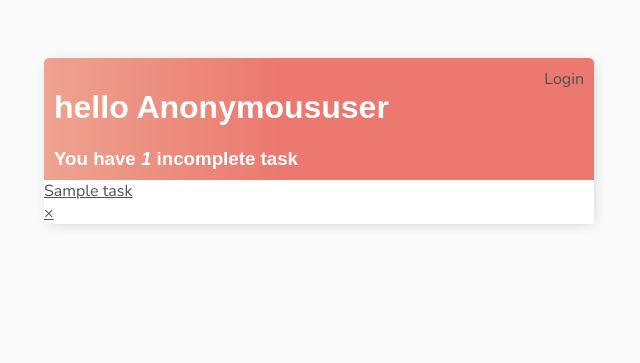
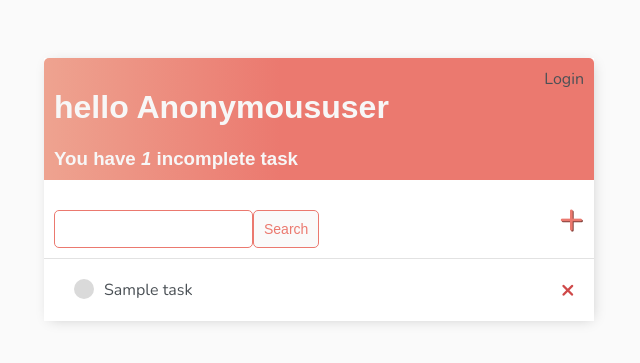
Before and after one commit to Sughnenter/to-do-list, a Django app: template newapp/templates/newapp/task_list.html in a window 1280 px wide. Shown: the top 363 px of the page, without its empty margins (321-961 px from the left). Run offline with Django 3.2, Linux system fonts and the light colour scheme; the template is opened without the code that fills it: most values are stand-ins (such as "Sample title", 1, 10 or a date in 2020).

Commit message:
Added styles

```diff
--- a/newapp/templates/newapp/main.html
+++ b/newapp/templates/newapp/main.html
@@ -1,4 +1,5 @@
 <!DOCTYPE html>
+
 <html>
   <head>
     <meta charset="utf-8" />
@@ -50,6 +51,7 @@
           #eb796f 43%,
           #eb796f 100%
         );
+      }
       .header-bar,
       a {
         color: rgb(247, 247, 247);
@@ -84,6 +86,49 @@
         background-color: rgb(218, 218, 218);
         border-radius: 50%;
       }
+      .delete-link {
+        text-decoration: none;
+        font-weight: 900;
+        color: #cf4949;
+        font-size: 22px;
+        line-height: 0;
+      }
+      #search-add-wrapper {
+        display: flex;
+        justify-content: space-between;
+        align-items: center;
+        padding: 10px;
+      }
+      #add-link {
+        color: #eb796f;
+        text-decoration: none;
+        font-size: 42px;
+        text-shadow: 1px 1px #81413b;
+      }
+      input[type="text"],
+      input[type="password"],
+      textarea {
+        border: 1px solid #eb796f;
+        border-radius: 5px;
+        padding: 10px;
+        width: 90%;
+      }
+      label {
+        padding-top: 10px !important;
+        display: block;
+      }
+      .button {
+        border: 1px solid #eb796f;
+        background-color: #fafafa;
+        color: #eb796f;
+        padding: 10px;
+        font-size: 14px;
+        border-radius: 5px;
+        cursor: pointer;
+        text-decoration: none;
+      }
+      .card-body {
+        padding: 20px;
       }
     </style>
   </head>
--- a/newapp/templates/newapp/task_list.html
+++ b/newapp/templates/newapp/task_list.html
@@ -8,16 +8,24 @@
     </h3>
   </div>
   {% if request.user.is_authenticated %}
-  <a href="{% url 'logout' %}">Logout</a>
+  <a href="{% url 'logout' %}" style="color: rgb(247, 247, 247);
+  text-decoration: none;" >Logout</a>
   {% else %}
   <a href="{% url 'login' %}">Login</a>
   {% endif %}
 </div>
 
-<!-- <form method="GET">
-  <input type="text" name="Search-area" value="{{search_input}}" />
-  <input type="submit" value="Search" />
-</form>  -->
+<div id="search-add-wrapper">
+  <form method="GET" style="margin-top: 20px;display: flex;">
+    <input type="text" name="Search-area" value="{{search_input}}" />
+    <input class="button" type="submit" value="Search" />
+
+  </form>
+  <a id="add-link" href="{% url 'task-create' %}">&#x2b</a>
+
+</div>
+
+
 <div class="task-item-wrappper">
   {% for task in tasks %}
   <div class="task-wrapper">
--- a/newapp/views.py
+++ b/newapp/views.py
@@ -38,8 +38,8 @@ class RegisterPage(FormView):
             login(self.request, user)
         return super(RegisterPage, self).form_valid(form)
 
-    def get(self, request, *args, **kwargs):
-        if request.user .is_authenticated:
+    def get(self, *args, **kwargs):
+        if self.request.user .is_authenticated:
             return redirect ('tasks')
         return super(RegisterPage, self).get(*args, **kwargs)
 
```
Also changed, not shown: newapp/templates/newapp/login.html (+11 -11 lines), newapp/templates/newapp/register.html (+20 -10 lines), newapp/templates/newapp/task_confirm_delete.html (+7 -2 lines), newapp/templates/newapp/task_form.html (+11 -10 lines), db.sqlite3. Lines whose indentation alone changed are shown as unchanged.
